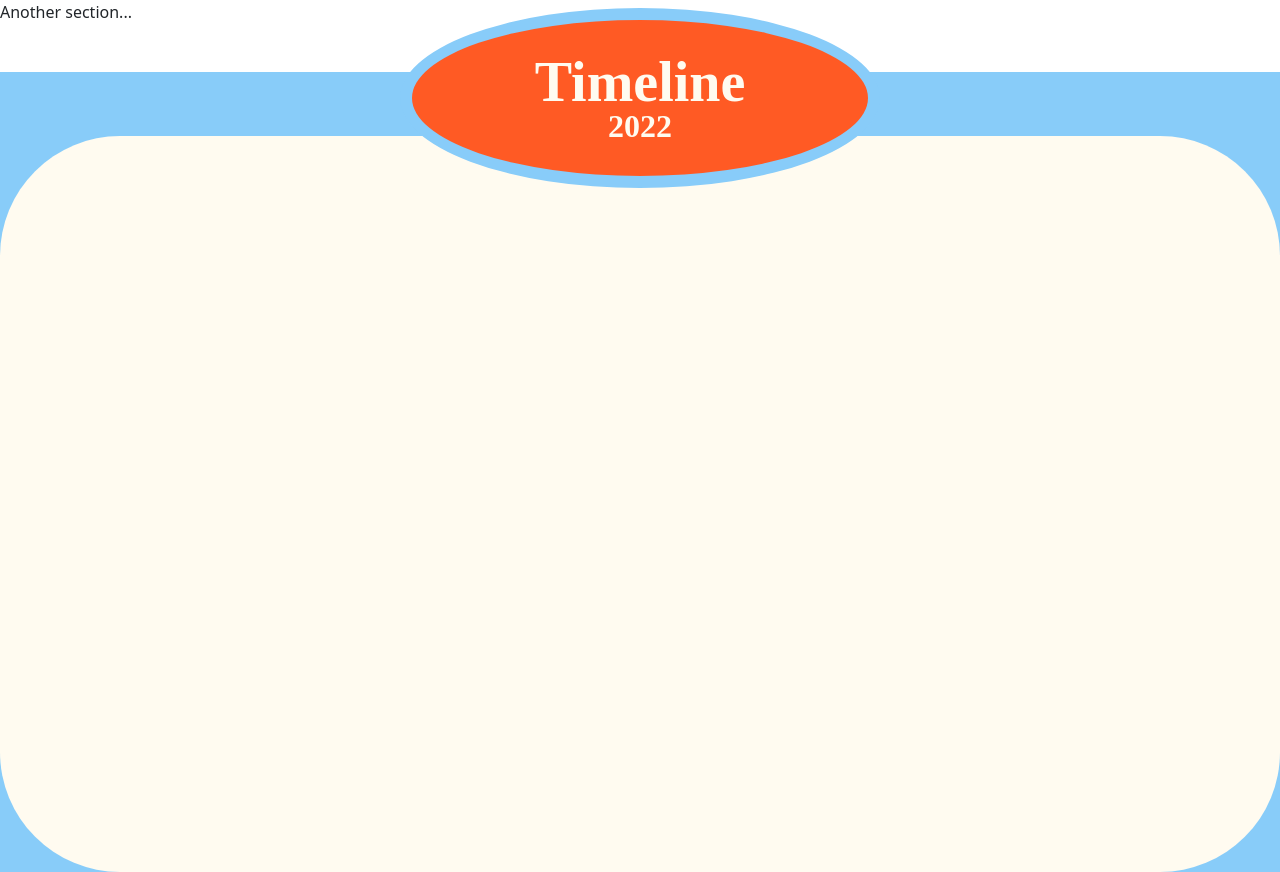
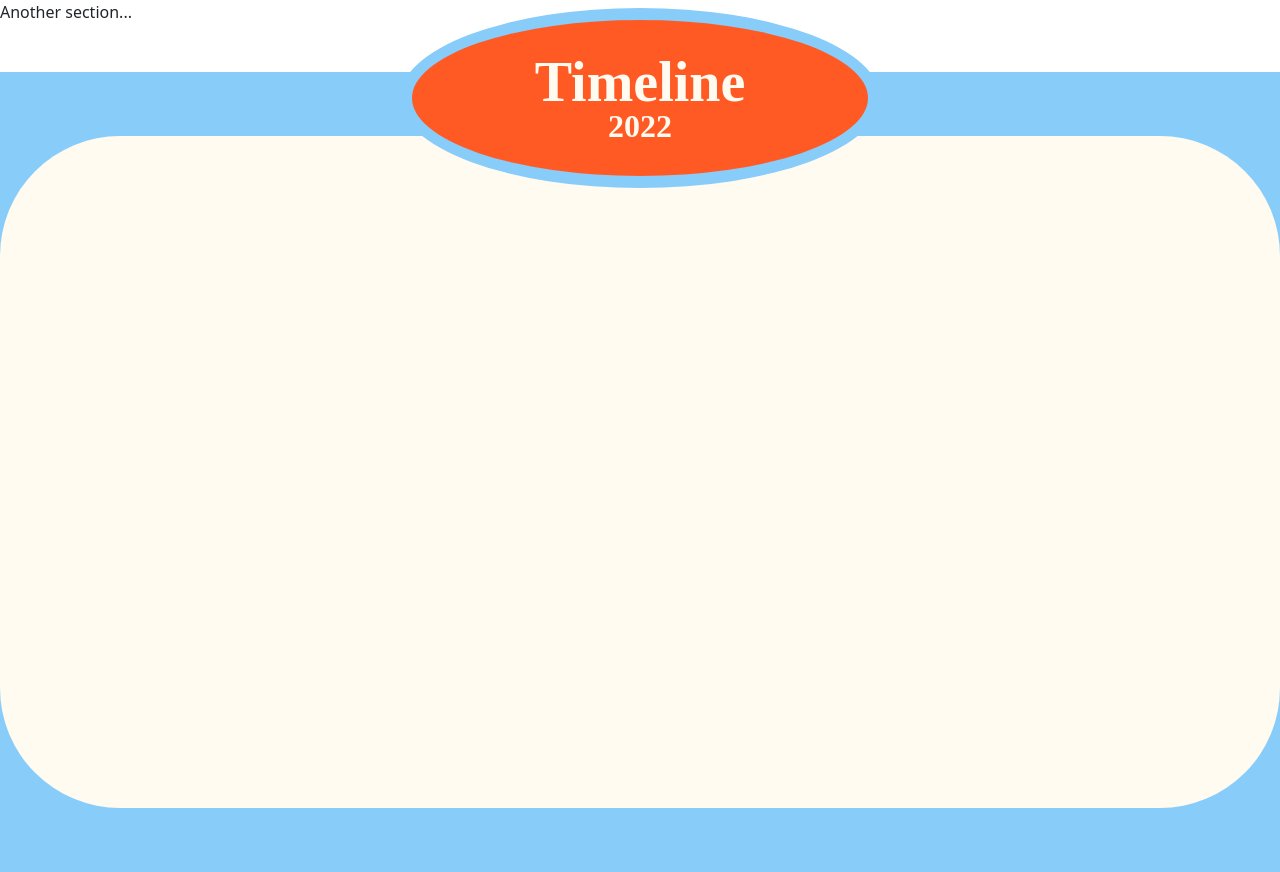
Before and after one commit to shonsirsha/enfu-2022-frontend, a Next.js app: page / in a window 1280 px wide. Built offline with nearby package versions, Linux system fonts and the light colour scheme; a web font is replaced by a local one.

Commit message:
more bugfix

```diff
--- a/components/TimelineSection/index.js
+++ b/components/TimelineSection/index.js
@@ -4,21 +4,21 @@ import { mediaBreakpoint } from "utils/mediaBreakpoints";
 const Container = styled.div`
 	height: 800px;
 	z-index: 3;
-	padding-top: 64px;
+	padding: 64px 0;
 
 	@media ${mediaBreakpoint.down.md} {
-		padding-top: 32px;
+		padding: 32px 0;
 	}
 `;
 
 const InnerContainer = styled.div`
-	height: calc(800px - 64px);
 	z-index: 4;
 	border-radius: 120px;
 	padding: 32px;
+	height: 100%;
 
 	@media ${mediaBreakpoint.down.md} {
-		height: calc(800px - 32px);
+		border-radius: 64px;
 	}
 `;
 
@@ -42,6 +42,7 @@ const TimeLineBadge = styled.div`
 	justify-content: center;
 
 	@media ${mediaBreakpoint.down.md} {
+		width: 300px;
 		height: 120px;
 		bottom: 110px;
 	}
```
